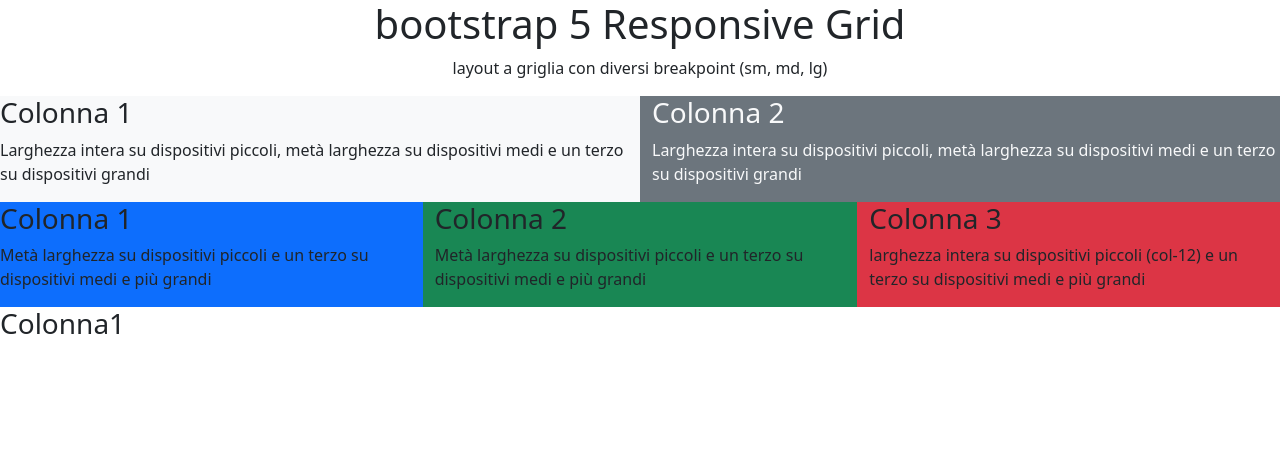
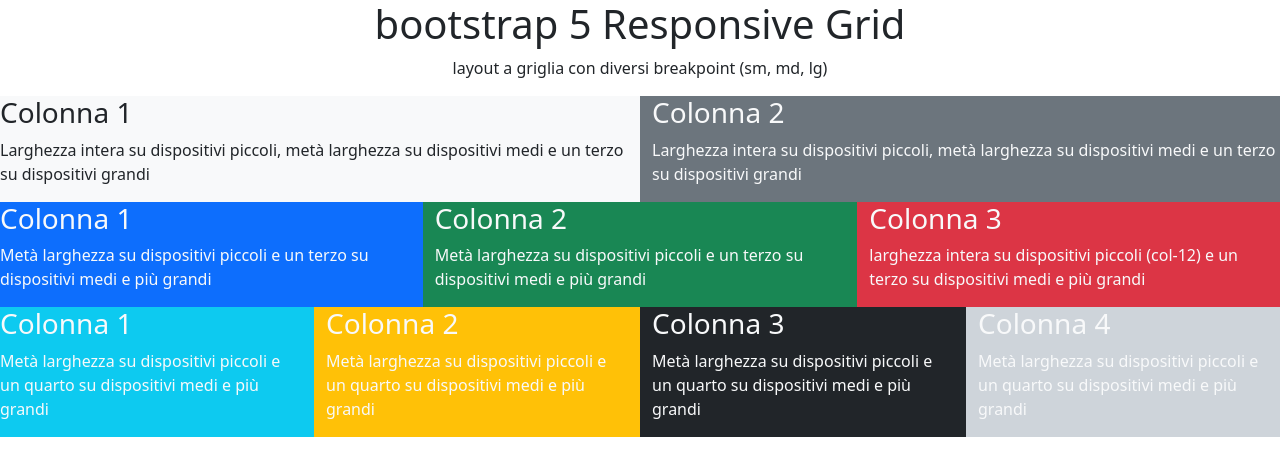
Before and after one commit to federicodececco/htmlcss-bootstrap-layout, a plain HTML site: page index.html in a window 1280 px wide. Drawn offline with nearby package versions, Linux system fonts and the light colour scheme.

Commit message:
add.footer

```diff
--- a/index.html
+++ b/index.html
@@ -33,15 +33,15 @@
     </section>
 
     <main class="row">
-      <div class="col-6 col-md-4 bg-primary"><h3>Colonna 1</h3><p>Metà larghezza su dispositivi piccoli e un terzo su dispositivi medi e più grandi</p></div>
-      <div class="col-6 col-md-4 bg-success"><h3>Colonna 2</h3><p>Metà larghezza su dispositivi piccoli e un terzo su dispositivi medi e più grandi</p></div>
-      <div class="col-md-4 bg-danger"><h3>Colonna 3</h3><p>larghezza intera su dispositivi piccoli (col-12) e un terzo su dispositivi medi e più grandi</p></div>
+      <div class="col-6 col-md-4 bg-primary text-light"><h3>Colonna 1</h3><p>Metà larghezza su dispositivi piccoli e un terzo su dispositivi medi e più grandi</p></div>
+      <div class="col-6 col-md-4 bg-success text-light"><h3>Colonna 2</h3><p>Metà larghezza su dispositivi piccoli e un terzo su dispositivi medi e più grandi</p></div>
+      <div class="col-md-4 bg-danger text-light"><h3>Colonna 3</h3><p>larghezza intera su dispositivi piccoli (col-12) e un terzo su dispositivi medi e più grandi</p></div>
     </main>
     <footer class="row">
-      <div><h3>Colonna1</h3><p></p></div>
-      <div></div>
-      <div></div>
-      <div></div>
+      <div class="col-6 col-md-3 bg-info text-light"><h3>Colonna 1</h3><p>Metà larghezza su dispositivi piccoli e un quarto su dispositivi medi e più grandi</p></div>
+      <div class="col-6 col-md-3 bg-warning text-light"><h3>Colonna 2</h3><p>Metà larghezza su dispositivi piccoli e un quarto su dispositivi medi e più grandi</p></div>
+      <div class="col-6 col-md-3 bg-dark text-light"><h3>Colonna 3</h3><p>Metà larghezza su dispositivi piccoli e un quarto su dispositivi medi e più grandi</p></div>
+      <div class="col-6 col-md-3 bg-dark-subtle text-light"><h3>Colonna 4</h3><p>Metà larghezza su dispositivi piccoli e un quarto su dispositivi medi e più grandi</p></div>
     </footer>
 
     <script
```
